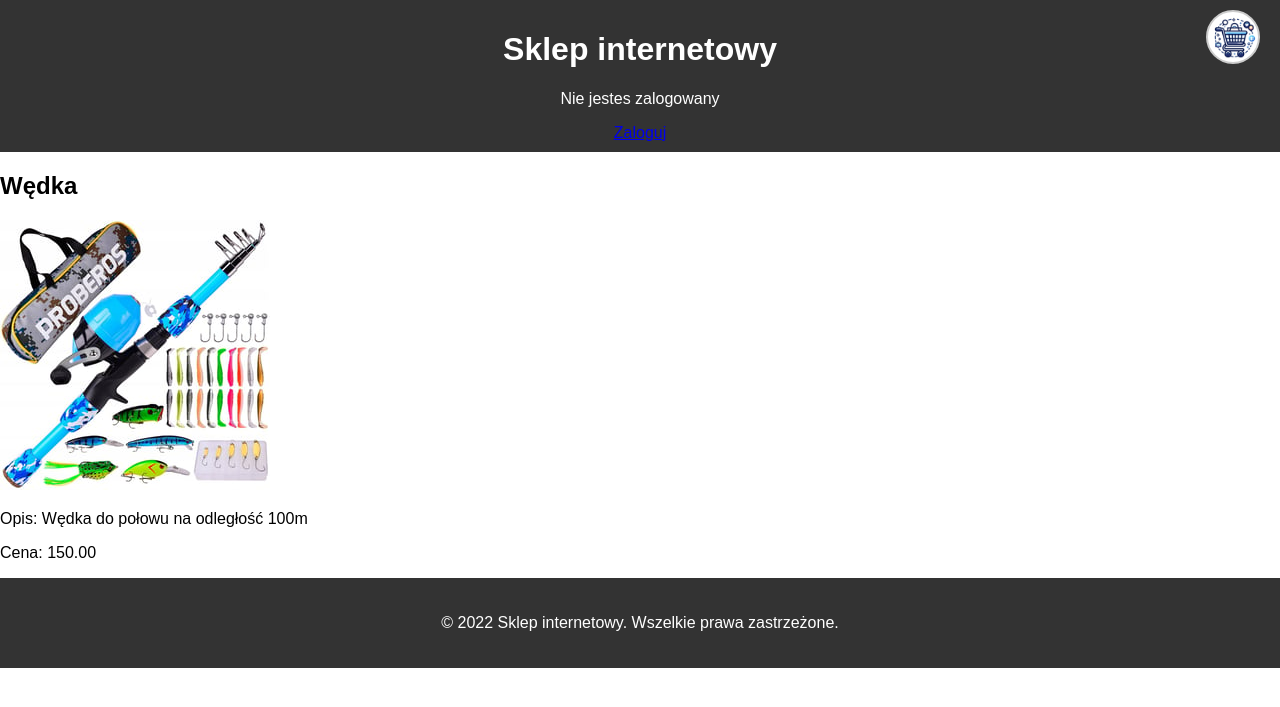
After one commit to Wastir/django_shop, a Django app: page /1 in a window 1280 px wide. The commit adds this page. Shown: the top 707 px of the page. Run offline with Django 5.2, Linux system fonts and the light colour scheme; data comes from the database, SQL or seed files in the repository; both versions use the stored data as it was after the commit.

Commit message:
New sites for products and admin status check

```diff
--- a/projekt/src/projekt/produkty/models.py
+++ b/projekt/src/projekt/produkty/models.py
@@ -5,9 +5,4 @@ class Product(models.Model):
     name = models.CharField(max_length=255)
     description = models.TextField()
     price = models.DecimalField(max_digits=10000, decimal_places=2)
-
-class Product(models.Model):
-    name = models.CharField(max_length=100)
-    description = models.TextField()
-    price = models.DecimalField(max_digits=10, decimal_places=2)
     image = models.ImageField(upload_to='produkty/product_images/', blank=True)
--- a/projekt/src/projekt/produkty/views.py
+++ b/projekt/src/projekt/produkty/views.py
@@ -16,3 +16,8 @@ def products_view(request):
         })
 
     return render(request, 'home.html', {'attributes': attributes})
+
+# Product details
+def product_detail(request, id):
+    product = Product.objects.get(id=id)
+    return render(request, 'product_detail.html', {'product': product})
--- a/projekt/src/projekt/projekt/urls.py
+++ b/projekt/src/projekt/projekt/urls.py
@@ -18,7 +18,7 @@ from django.contrib import admin
 from django.urls import path
 
 from strony.views import home_view, about_view
-from produkty.views import products_view
+from produkty.views import products_view, product_detail
 from django.conf.urls.static import static
 from django.conf import settings
 
@@ -26,6 +26,7 @@ urlpatterns = [
     path('', products_view, name='home'),
     path('about/', about_view, name='about'),
     path('admin/', admin.site.urls),
+    path('<int:id>', product_detail, name='product_detail'),
 ]
 
 urlpatterns += static(settings.MEDIA_URL, document_root=settings.MEDIA_ROOT)
--- /dev/null
+++ b/projekt/src/templates/base.html
@@ -0,0 +1,57 @@
+<!DOCTYPE html>
+<html lang="en">
+<head>
+    <meta charset="UTF-8">
+    <meta name="viewport" content="width=device-width, initial-scale=1.0">
+    <title>Sklep internetowy</title>
+    {% load static %}
+    <link rel="stylesheet" href='{% static 'styles.css' %}?{% now "U" %}'>
+    <link rel="stylesheet" href="https://cdnjs.cloudflare.com/ajax/libs/font-awesome/5.15.3/css/all.min.css">
+
+</head>
+<body>
+    <header>
+        <h1>Sklep internetowy</h1>
+
+        {% if user.is_authenticated %}
+        <div class="user-info">
+            <p> Zalogowano jako: {{ user.username }}</p>
+        </div>
+        {% else %}
+        <div class="user-info">
+            <p> Nie jestes zalogowany </p>
+            <a href="/admin/login/?next=/admin/">Zaloguj</a>
+        </div>
+        {% endif %}
+        <div class="cart">
+            <div class="cart-icon">
+                <img src="{% static 'cart.ico' %}" alt="Ikona koszyka" class="cart-icon-image">
+                <div class="cart-content">
+                    <ul class="cart-products">
+                        <!-- Lista produktów w koszyku będzie generowana dynamicznie -->
+                    </ul>
+                    <div class="cart-total-price">
+                        <!-- Suma ceny będzie generowana dynamicznie -->
+                    </div>
+                    <button class="cart-checkout">Zamów</button>
+                </div>
+            </div>
+            <div class="cart">
+                <div class="cart-count">
+                    <span id="cart-count">0</span>
+                </div>
+            </div>
+        </div>
+        </div>
+    </header>
+    {% block content %} {% endblock %}
+
+<footer>
+    <p>&copy; 2022 Sklep internetowy. Wszelkie prawa zastrzeżone.</p>
+</footer>
+
+
+
+<script type="text/javascript" src="{% static 'scripts.js' %}"></script>
+</body>
+</html>
--- /dev/null
+++ b/projekt/src/templates/product_detail.html
@@ -0,0 +1,11 @@
+{% extends 'base.html' %}
+{% load static %}
+
+{% block content %}
+<div>
+    <h2>{{ product.name }}</h2>
+    <img src={{product.image}} alt="Product Image">
+    <p>Opis: {{ product.description }}</p>
+    <p>Cena: {{ product.price }}</p>
+</div>
+{% endblock %}
```
Also changed, not shown: projekt/src/templates/home.html (+5 -47 lines), projekt/src/projekt/db.sqlite3.
